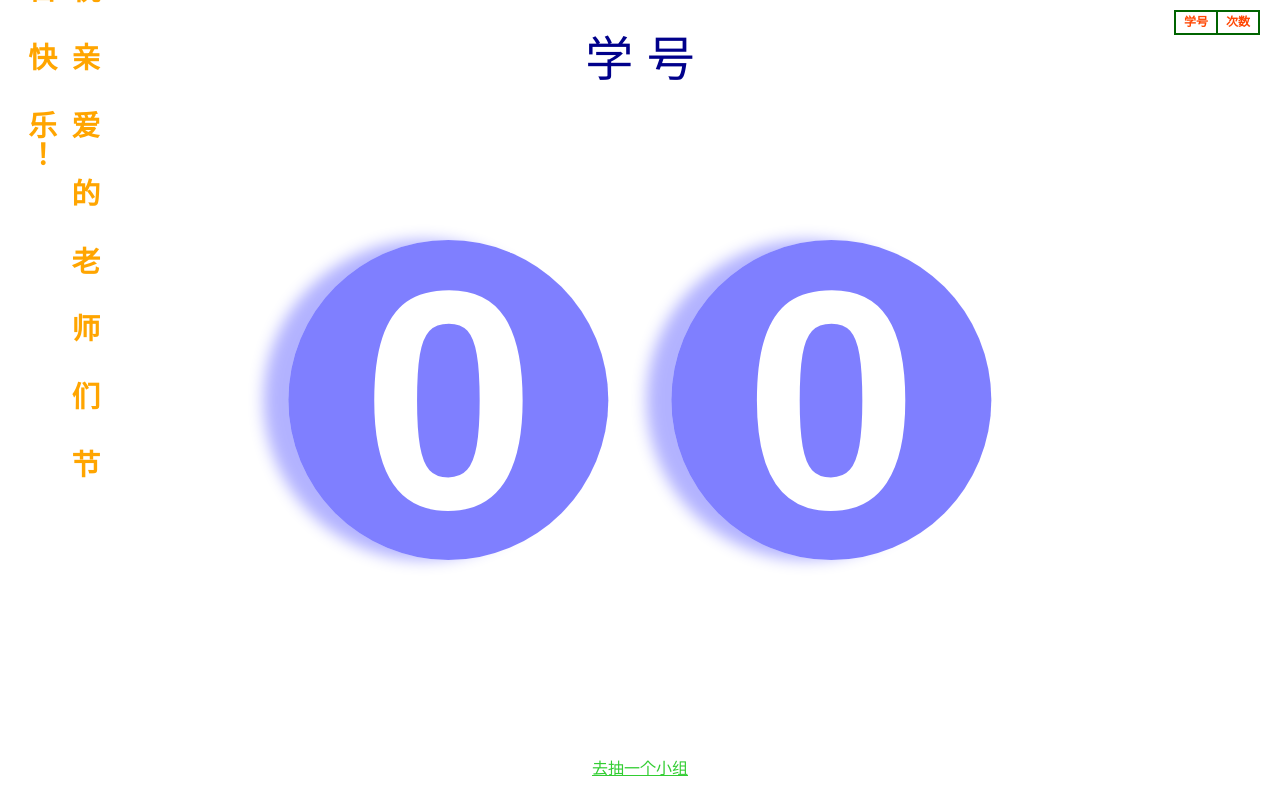
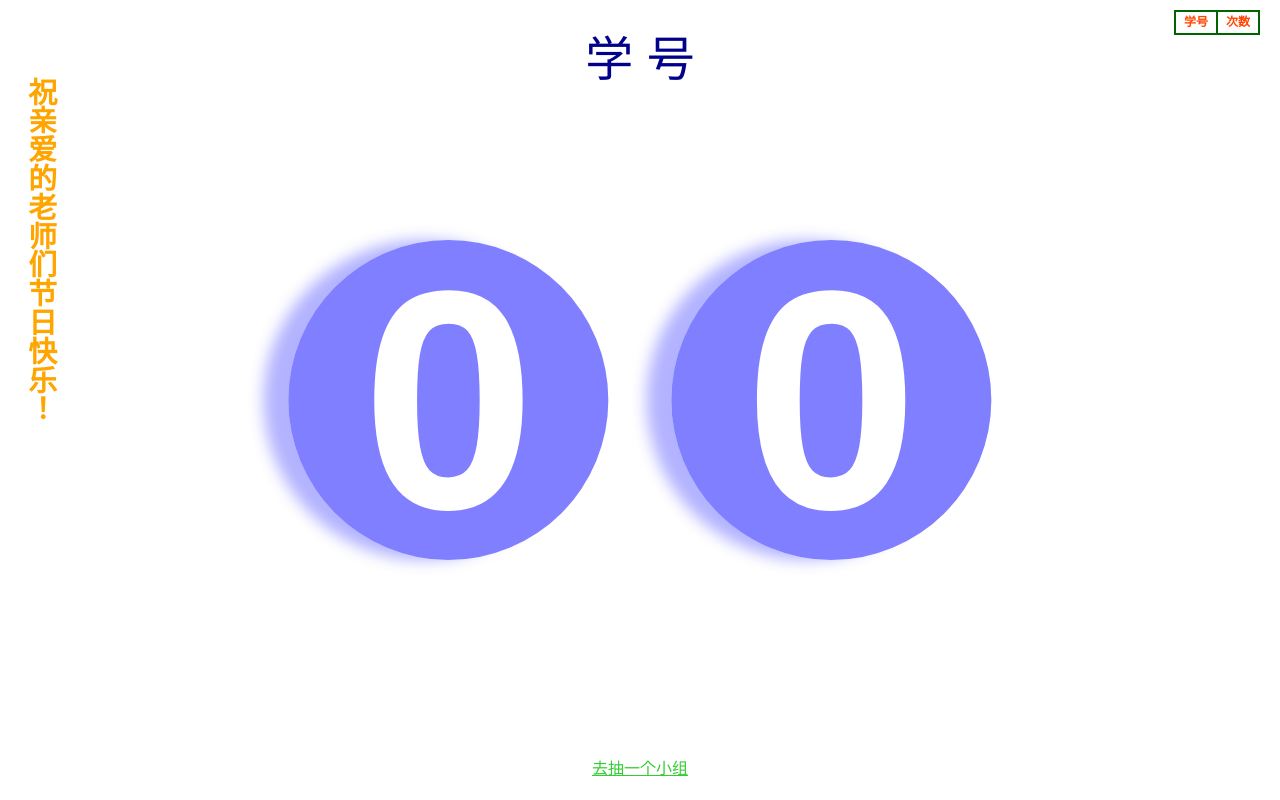
Before and after one commit to GaryFu/Lottery, a Next.js app: page / in a window 1280 px wide. Built offline with nearby package versions, Linux system fonts and the light colour scheme.

Commit message:
Update index.js

```diff
--- a/src/pages/index.js
+++ b/src/pages/index.js
@@ -40,7 +40,7 @@ function Home() {
           去抽一个小组
         </span>
       </div>
-    <div className={styles.floatingText}>祝 亲 爱 的 老 师 们 节 日 快 乐！</div>
+    <div className={styles.floatingText}>祝亲爱的老师们节日快乐！</div>
         <table className={styles.resultsTable}>
             <thead>
             <tr>
```
